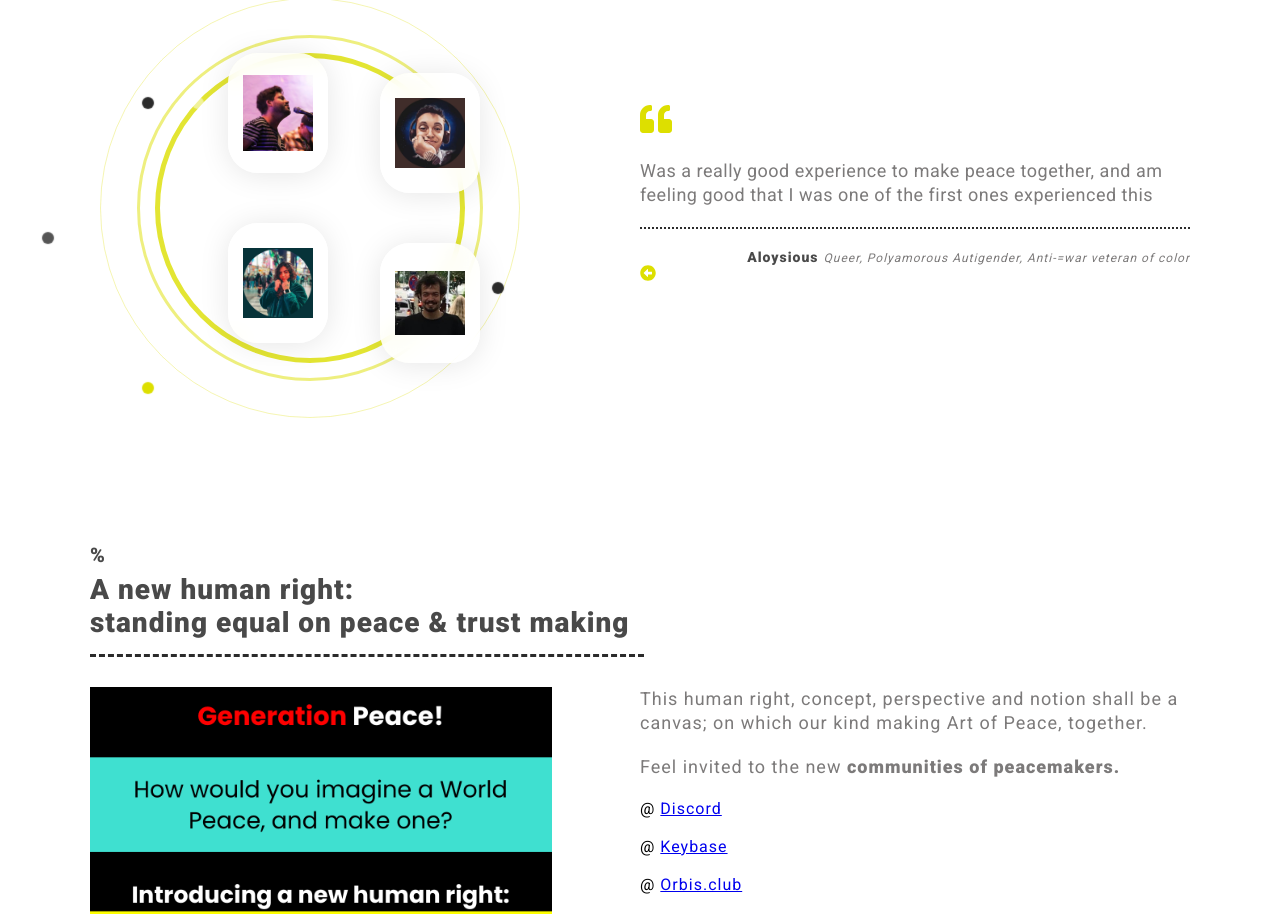
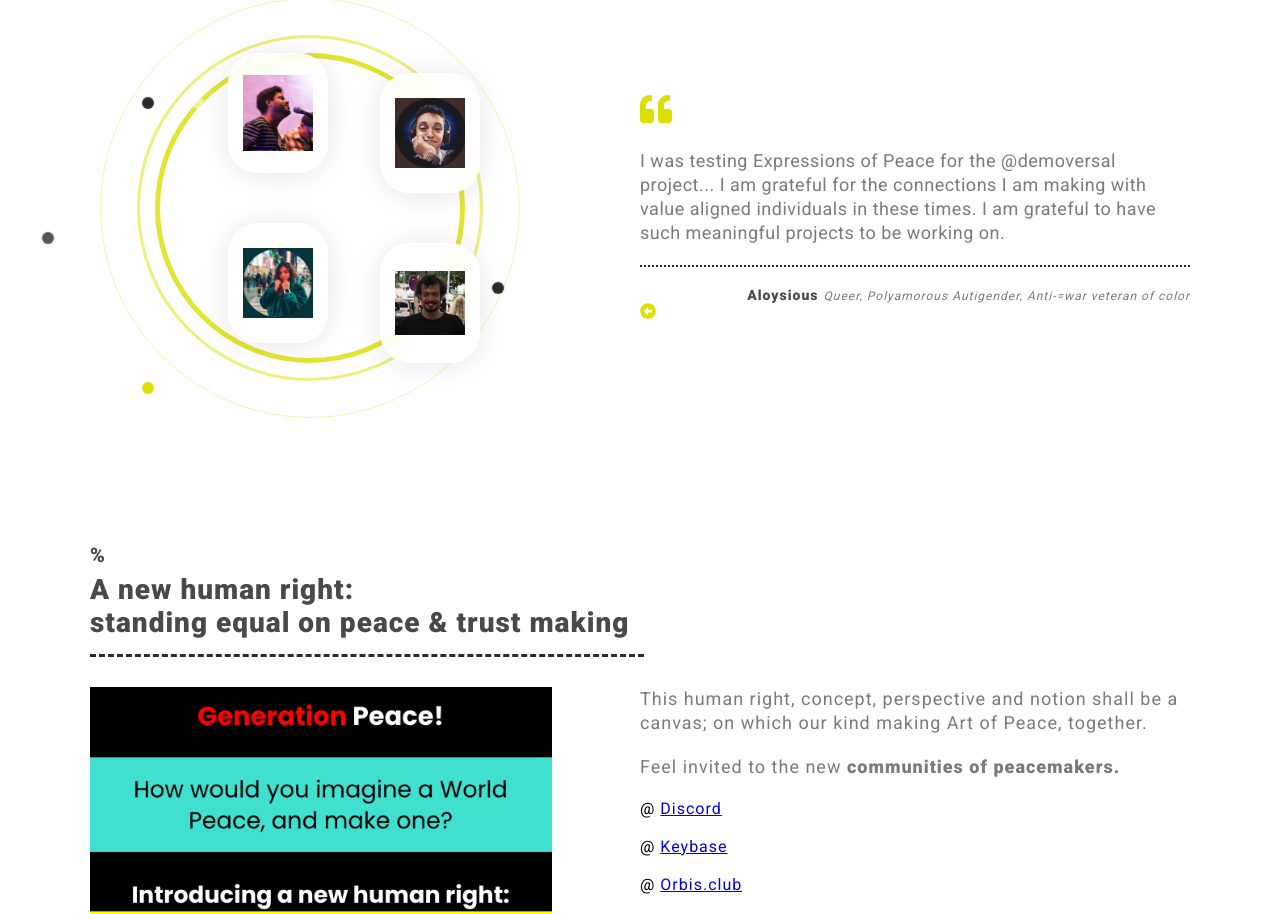
Before and after one commit to demo-verse/homepage-rebuild, a React (Create React App) app: page / in a window 1280 px wide. Shown: the part 1686-2600 px from the top of the page. Built offline with nearby package versions, Linux system fonts and the light colour scheme.

Commit message:
update testimonials

```diff
--- a/src/components/testimonial/TestimonialData.js
+++ b/src/components/testimonial/TestimonialData.js
@@ -23,21 +23,21 @@ export const clientReviews = [
 	{
 		name: 'Aloysious',
 		designation: 'Queer, Polyamorous Autigender, Anti-=war veteran of color',
-		text: 'Was a really good experience to make peace together, and am feeling good that I was one of the first ones experienced this ',
+		text: 'I was testing Expressions of Peace for the @demoversal  project...  I am grateful for the connections I am making with value aligned individuals in these times.   I am grateful to have such meaningful projects to be working on.',
 	},
 	{
 		name: 'Isaac',
-		designation: 'Musician, thinker, ...',
-		text: 'Was a really good experience to make peace together, and am feeling good that I was one of the first ones experienced this ',
+		designation: 'Musician and more',
+		text: '..tba..',
 	},
 	{
 		name: 'Bianca',
-		designation: 'Working around psychology and crypto',
-		text: 'Was a really good experience to make peace together, and am feeling good that I was one of the first ones experienced this ',
+		designation: 'Working @ the intersection or  Psychology and web3',
+		text: '..tba..',
 	},
 	{
 		name: 'A. Tolgay',
-		designation: 'Making software and artist by heart',
-		text: 'Was a really good experience to make peace together, and am feeling good that I was one of the first ones experienced this ',
+		designation: 'Techie artist',
+		text: '..tba..',
 	},
 ];
```
